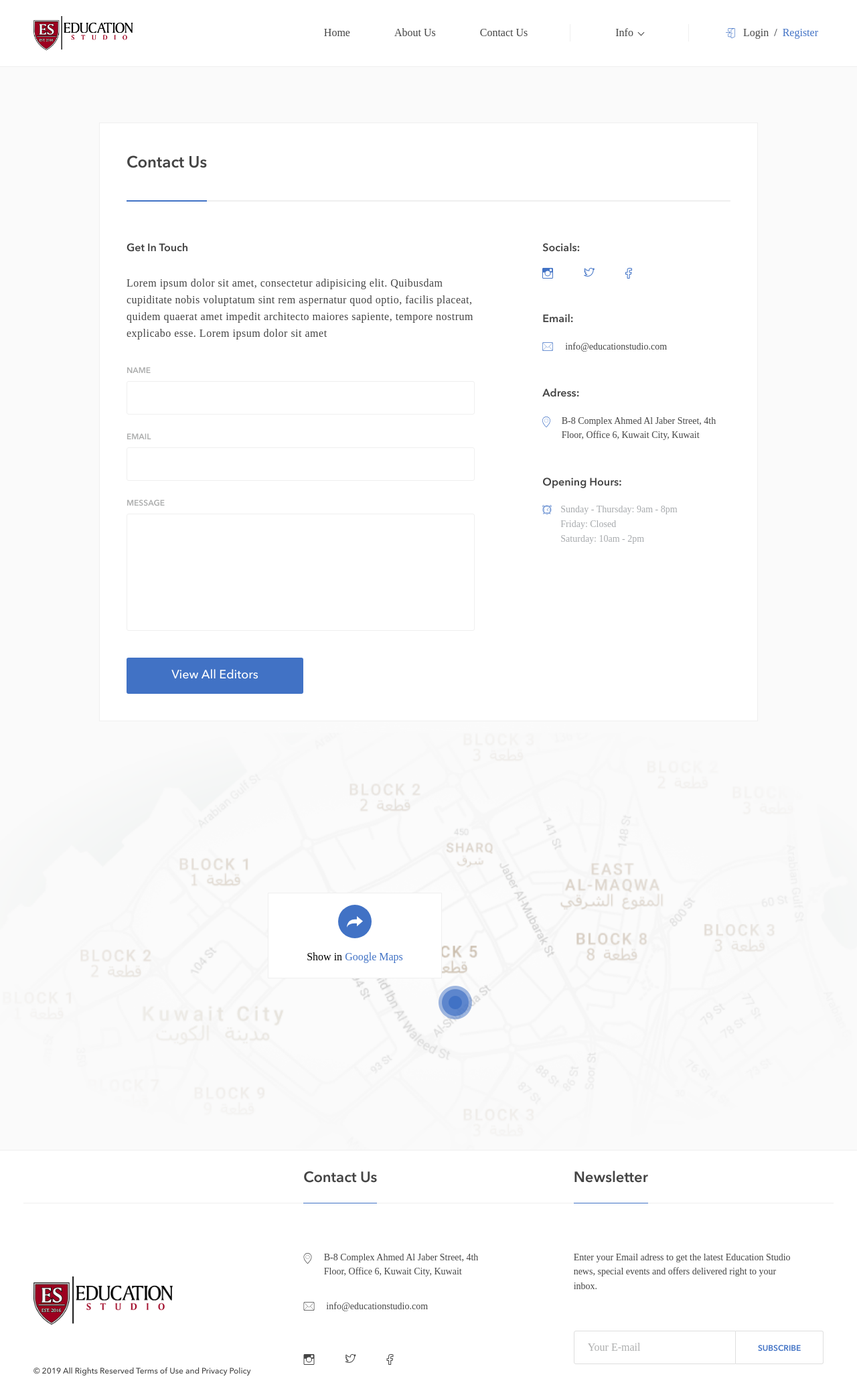
After one commit to manukris/django-quizproject, a Django app: page /contact/ in a window 1280 px wide. The commit adds this page. Shown: the whole page at 67% size. Run offline with Django 3.2, Linux system fonts and the light colour scheme; some libraries are stand-ins or nearby versions; some web fonts are replaced.

Commit message:
Contact Us ,About us set

```diff
--- a/quizapp/templates/basetemplate.html
+++ b/quizapp/templates/basetemplate.html
@@ -51,13 +51,13 @@
                 <div class=" collapse navbar-collapse justify-content-end" id="navbarNavDropdown">
                     <ul class="nav-list navbar-nav">
                         <li class="nav-item ">
-                            <a href="home.html" class="nav-link">Home </a>
+                            <a href="" class="nav-link">Home </a>
                         </li>
                         <li class="nav-item ">
-                            <a href="about.html" class="nav-link">About Us</a>
+                            <a href="/about/" class="nav-link">About Us</a>
                         </li>
                         <li class="nav-item">
-                            <a href="contact.html" class="nav-link">Contact Us</a>
+                            <a href="/contact/" class="nav-link">Contact Us</a>
                         </li>
                         <li class="nav-item dropdown">
                             <a class="nav-link dropdown-toggle" href="#" id="navbarDropdownMenuLink"
@@ -73,7 +73,7 @@
                             <i class="ic ic-nav-log"></i>
                             <a href="#" class="nav-link">Login </a>
                             /
-                            <a href="registration.html" class="nav-link active"> Register</a>
+                            <a href="/quiz/registration1/" class="nav-link active"> Register</a>
                         </li>
                     </ul>
                 </div>
@@ -171,8 +171,5 @@
 
 <script src="{% static 'js/scripts.min.js' %}"></script>
 
-
-
-
 </body>
 </html>
--- /dev/null
+++ b/quizapp/templates/contact.html
@@ -0,0 +1,98 @@
+{% extends "basetemplate.html" %}
+
+{% block title %} Contact - Us {% endblock %}
+
+{% block content %}
+
+{% load static %}
+
+<!-- CONTENT -->
+<section class="section-item contact-page ">
+    <div class="container">
+        <div class="row">
+            <div class="section-content">
+                <div class="title-wrap">
+                    <h2 class="section-title title-line">Contact Us</h2>
+                </div>
+                <div class="row">
+                    <div class="col-lg-8">
+                        <h4 class="content-title content-title-sm">Get In Touch</h4>
+                        <p class="content-text">Lorem ipsum dolor sit amet, consectetur adipisicing elit.
+                            Quibusdam cupiditate nobis voluptatum sint rem aspernatur quod optio, facilis
+                            placeat, quidem quaerat amet impedit architecto maiores sapiente, tempore nostrum
+                            explicabo esse. Lorem ipsum dolor sit amet</p>
+                        <form action="" class="light-form">
+                            <div class="form-group form-group-light">
+                                <label for="name" class="input-sub-title sub-title-sm">Name</label>
+                                <input type="text" class="form-control" id="name" placeholder=" ">
+                            </div>
+                            <div class="form-group form-group-light">
+                                <label for="email" class="input-sub-title sub-title-sm">EMAIL</label>
+                                <input type="email" class="form-control" id="email" placeholder=" ">
+                            </div>
+                            <div class="form-group form-group-light">
+                                <label for="textarea" class="input-sub-title sub-title-sm">MESSAGE</label>
+                                <textarea class="form-control textarea" id="textarea"></textarea>
+                            </div>
+                            <button class="btn btn-shadow-not" type="submit">View All Editors</button>
+                        </form>
+                    </div>
+                    <div class="col-lg-4">
+                        <div class="contact-info-wrap">
+                            <h4 class="content-title content-title-sm">Socials:</h4>
+                            <ul class="social-list">
+                                <li class="social-item">
+                                    <a href="" target="_blank" class="social-link">
+                                        <i class="ic ic-in-blue"></i>
+                                    </a>
+                                </li>
+                                <li class="social-item">
+                                    <a href="" target="_blank" class="social-link">
+                                        <i class="ic ic-tw-blue"></i>
+                                    </a>
+                                </li>
+                                <li class="social-item">
+                                    <a href="" target="_blank" class="social-link">
+                                        <i class="ic ic-fb-blue"></i>
+                                    </a>
+                                </li>
+                            </ul>
+                        </div>
+                        <div class="contact-info-wrap">
+                            <h4 class="content-title content-title-sm">Email:</h4>
+                            <a href="mailto:info@educationstudio.com" class="contact-info"> <i
+                                    class="ic ic-mail-blue"></i>info@educationstudio.com</a>
+                        </div>
+                        <div class="contact-info-wrap">
+                            <h4 class="content-title content-title-sm">Adress:</h4>
+                            <p class="contact-info"><i class="ic ic-map-blue"></i>B-8 Complex Ahmed Al Jaber
+                                Street, 4th Floor, Office 6, Kuwait City, Kuwait</p>
+                        </div>
+                        <div class="contact-info-wrap">
+                            <h4 class="content-title content-title-sm">Opening Hours:</h4>
+                            <div class="contact-info">
+                                <i class="ic ic-alarm-icon"></i>
+                                <div class="schedule-wrap">
+                                    <span class="schedule-item">Sunday - Thursday: 9am - 8pm</span>
+                                    <span class="schedule-item">Friday: Closed</span>
+                                    <span class="schedule-item">Saturday: 10am - 2pm</span>
+                                </div>
+                            </div>
+                        </div>
+                    </div>
+                </div>
+            </div>
+        </div>
+    </div>
+</section>
+<div class="map">
+    <div class="link-wrap">
+        <div class="img-wrap">
+            <img src="{% static 'img/arrow-forward.svg' %}" alt="alt">
+        </div>
+        <a href="#" target="_blank" class="map-link">Show in <span>Google Maps</span></a>
+    </div>
+    <div class="map-dot"></div>
+</div>
+<!-- CONTENT END -->
+{% endblock %}
--- a/quizapp/urls.py
+++ b/quizapp/urls.py
@@ -4,6 +4,7 @@ from . import views
 urlpatterns = [
 
     path('', views.ViewTemplate.as_view(),name="reg2"),
-    path('add/', views.AddQualification.as_view(), name="reg2"),
+    path('registration1/', views.AdduserDetails.as_view(), name="reg1"),
+    path('registration2/', views.AddQualification.as_view(), name="reg2"),
     path('quiz/', views.QuizView.as_view(), name="quiz"),
 ]
--- a/quizapp/views.py
+++ b/quizapp/views.py
@@ -15,6 +15,11 @@ class Adduser(CreateView):
     form_class = QuizUserCreationForm
     success_url = "/"
 
+class AdduserDetails(CreateView):
+    template_name = 'quizapp/registration.html'
+    form_class = QuizUserCreationForm
+    success_url = "/"
+
 
 class AddQualification(CreateView):
     template_name = "quizapp/registration2.html"
--- a/quizonline/urls.py
+++ b/quizonline/urls.py
@@ -21,7 +21,8 @@ from django.views.generic.base import TemplateView
 
 urlpatterns = [
     path('admin/', admin.site.urls),
-    path('',TemplateView.as_view(template_name='index.html'),
-        name='home'),
+    path('',TemplateView.as_view(template_name='index.html'),name='home'),
+    path('about/',TemplateView.as_view(template_name='about.html'),name='about'),
+    path('contact/',TemplateView.as_view(template_name='contact.html'),name='contact'),
     path('quiz/', include('quizapp.urls')),
 ] + static(settings.STATIC_URL, document_root=settings.STATIC_ROOT)
```
Also changed, not shown: quizapp/templates/about.html (added, +63 -0 lines).
